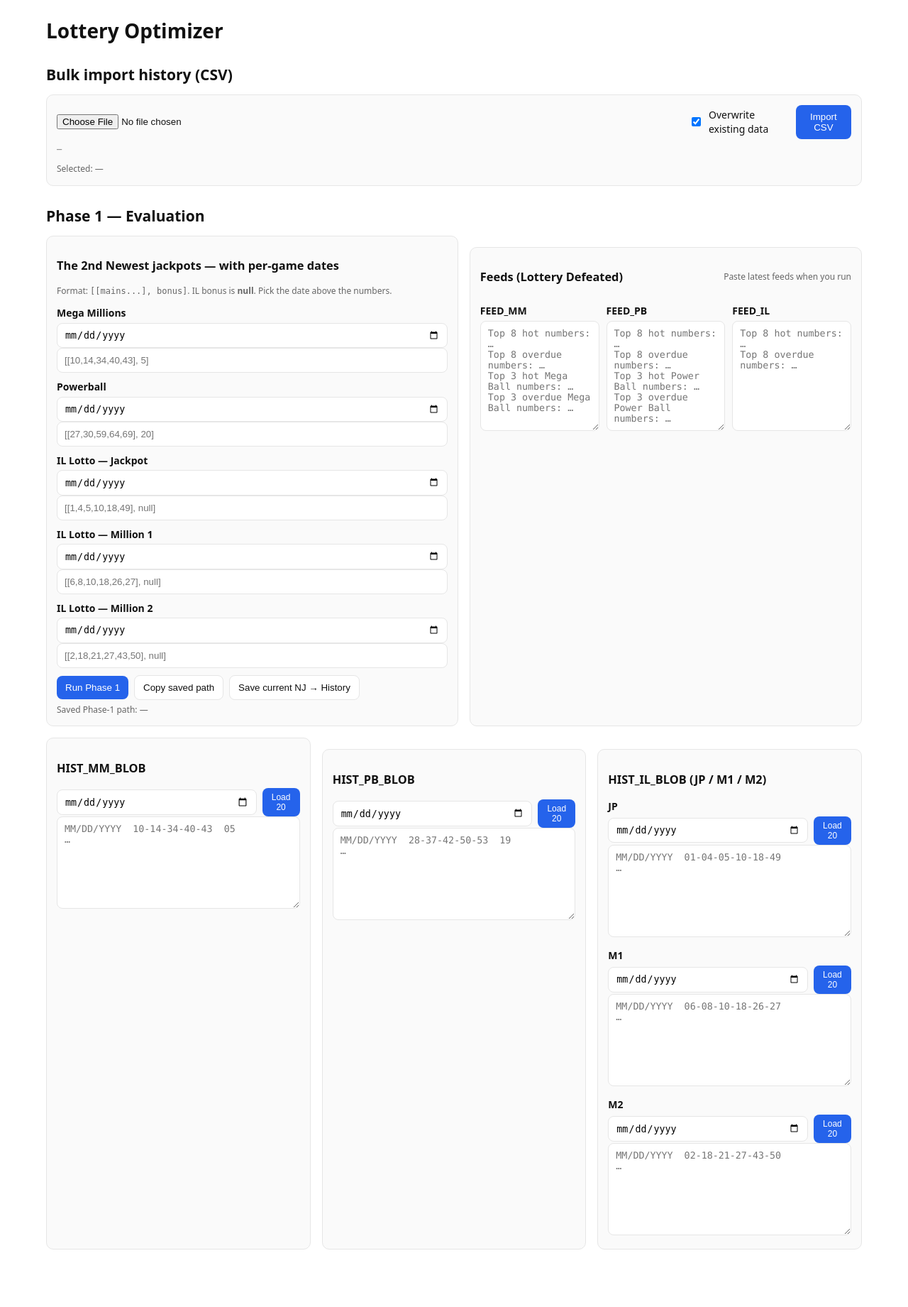
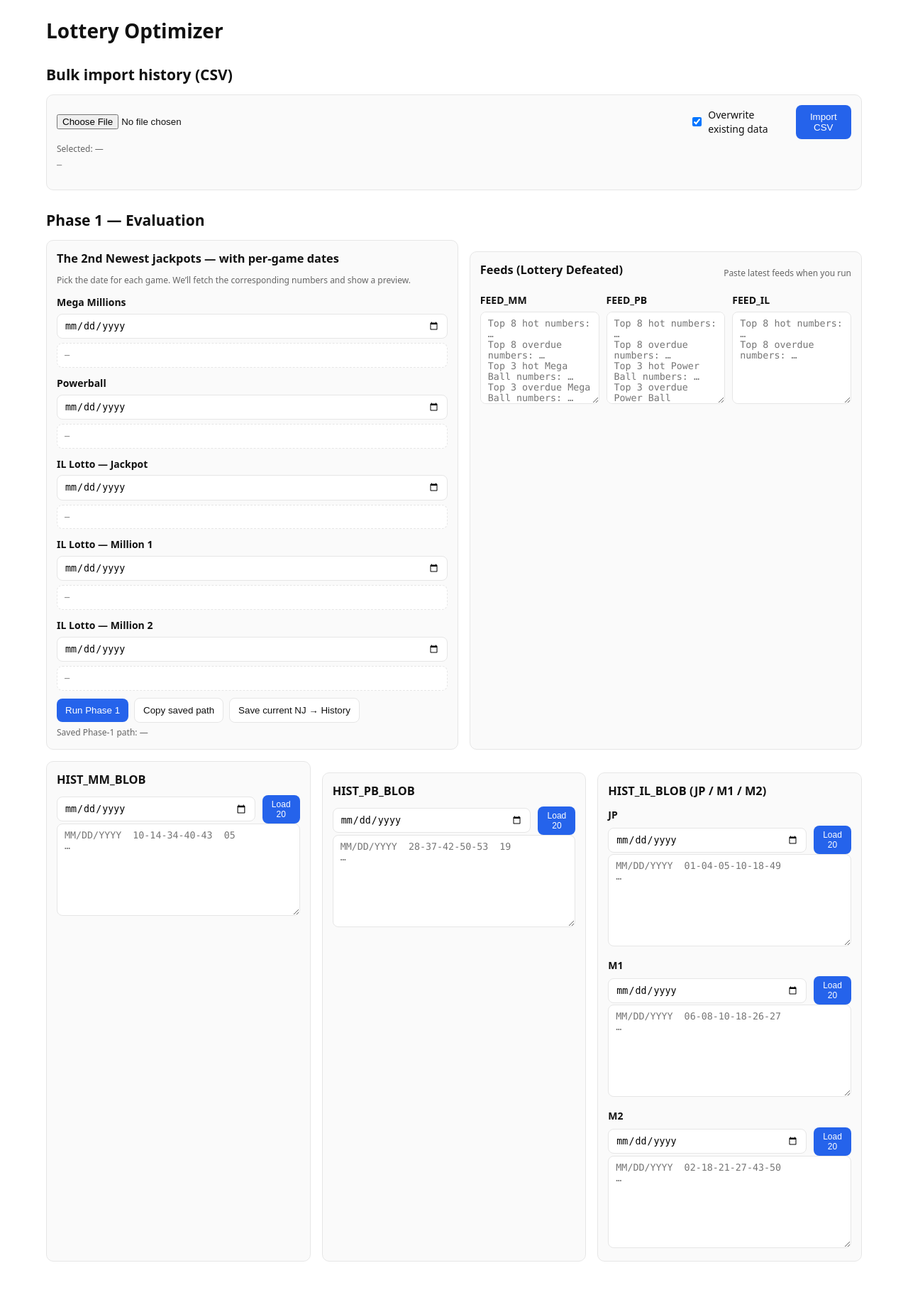
Before and after one commit to lettiehsu/lottery-optimizer, a Flask app: page / in a window 1280 px wide. Shown: the whole page at 71% size. Before the commit the page ends 1760 px from the top, so only its background shows below. Run offline with Flask 3, Linux system fonts and the light colour scheme.

Commit message:
Update index.html

```diff
--- a/templates/index.html
+++ b/templates/index.html
@@ -6,12 +6,12 @@
   <title>Lottery Optimizer</title>
   <link rel="stylesheet" href="/static/styles.css" />
   <style>
-    /* light, tidy defaults (works with your existing styles.css) */
     :root { --bg:#fff; --fg:#111; --muted:#666; --line:#e6e6e6; --card:#fafafa; --blue:#2563eb; }
     body { background:var(--bg); color:var(--fg); margin:0; font:14px/1.4 system-ui, -apple-system, Segoe UI, Roboto, sans-serif; }
     .wrap { max-width:1150px; margin:24px auto 64px; padding:0 16px; }
     h1 { margin:0 0 16px; }
     h2 { margin:28px 0 12px; }
+    h3 { margin:0 0 10px; }
     .card { background:var(--card); border:1px solid var(--line); border-radius:10px; padding:14px; }
     .card + .card { margin-top:16px; }
     .row { display:flex; gap:10px; align-items:center; }
@@ -20,18 +20,17 @@
     .phase1-grid { display:grid; gap:16px; grid-template-columns: 1.05fr 1fr; }
     .feeds-grid { display:grid; gap:10px; grid-template-columns: 1fr 1fr 1fr; }
     .hist-grid { display:grid; gap:16px; grid-template-columns: 1fr 1fr 1fr; }
-    .field-label { display:block; margin:10px 0 4px; font-weight:600; }
+    .field-label { display:block; margin:12px 0 6px; font-weight:600; }
     .hint { color:var(--muted); font-size:12px; }
     .tiny { color:var(--muted); font-size:12px; margin-top:6px; }
-    input.text, input.date, textarea, input[type="file"] { width:100%; box-sizing:border-box; }
-    input.text, input.date, textarea { border:1px solid var(--line); background:#fff; border-radius:8px; padding:9px 10px; }
-    input.date { padding:8px 10px; }
-    textarea { min-height:130px; font-family:ui-monospace, SFMono-Regular, Menlo, Consolas, monospace; }
+    .mono { font-family:ui-monospace,SFMono-Regular,Menlo,Consolas,monospace; }
+    input.date, textarea, input[type="file"] { width:100%; box-sizing:border-box; }
+    input.date, textarea { border:1px solid var(--line); background:#fff; border-radius:8px; padding:8px 10px; }
+    textarea { min-height:130px; }
     .btn { background:var(--blue); color:#fff; border:none; padding:9px 12px; border-radius:8px; cursor:pointer; }
     .btn.ghost { background:#fff; color:var(--fg); border:1px solid var(--line); }
     .btn.sm { padding:6px 9px; font-size:12px; }
-    .gap { gap:8px; }
-    .mono { font-family:ui-monospace, SFMono-Regular, Menlo, Consolas, monospace; }
+    .preview { padding:8px 10px; border:1px dashed var(--line); border-radius:8px; background:#fff; }
   </style>
 </head>
 <body>
@@ -41,13 +40,13 @@
     <!-- Bulk import -->
     <h2>Bulk import history (CSV)</h2>
     <div class="card">
-      <div class="row gap">
+      <div class="row" style="gap:8px;">
         <input id="upload_csv" type="file" accept=".csv,text/csv" />
-        <label class="row gap"><input id="upload_over" type="checkbox" checked /> Overwrite existing data</label>
+        <label class="row" style="gap:6px;"><input id="upload_over" type="checkbox" checked /> Overwrite existing data</label>
         <button id="upload_btn" class="btn">Import CSV</button>
       </div>
+      <div class="tiny">Selected: <span id="upload_selected">—</span></div>
       <pre id="upload_result" class="tiny mono">—</pre>
-      <div class="tiny">Selected: <span id="upload_selected">—</span></div>
     </div>
 
     <!-- Phase 1 -->
@@ -55,35 +54,45 @@
 
     <div class="phase1-grid">
       <div class="card">
-        <h3 class="card-title">The 2nd Newest jackpots — with per-game dates</h3>
-        <p class="hint">Format: <code>[[mains...], bonus]</code>. IL bonus is <b>null</b>. Pick the date above the numbers.</p>
+        <h3>The 2nd Newest jackpots — with per-game dates</h3>
+        <p class="hint">Pick the date for each game. We’ll fetch the corresponding numbers and show a preview.</p>
 
         <!-- MM -->
         <label class="field-label">Mega Millions</label>
-        <input id="mm_date" type="date" class="date" />
-        <input id="LATEST_MM" type="text" class="text" placeholder="[[10,14,34,40,43], 5]" />
+        <div class="row">
+          <input id="mm_date" type="date" class="date" />
+        </div>
+        <div id="mm_preview" class="preview mono tiny">—</div>
 
         <!-- PB -->
         <label class="field-label">Powerball</label>
-        <input id="pb_date" type="date" class="date" />
-        <input id="LATEST_PB" type="text" class="text" placeholder="[[27,30,59,64,69], 20]" />
+        <div class="row">
+          <input id="pb_date" type="date" class="date" />
+        </div>
+        <div id="pb_preview" class="preview mono tiny">—</div>
 
         <!-- IL JP -->
         <label class="field-label">IL Lotto — Jackpot</label>
-        <input id="il_jp_date" type="date" class="date" />
-        <input id="LATEST_IL_JP" type="text" class="text" placeholder="[[1,4,5,10,18,49], null]" />
+        <div class="row">
+          <input id="il_jp_date" type="date" class="date" />
+        </div>
+        <div id="il_jp_preview" class="preview mono tiny">—</div>
 
         <!-- IL M1 -->
         <label class="field-label">IL Lotto — Million 1</label>
-        <input id="il_m1_date" type="date" class="date" />
-        <input id="LATEST_IL_M1" type="text" class="text" placeholder="[[6,8,10,18,26,27], null]" />
+        <div class="row">
+          <input id="il_m1_date" type="date" class="date" />
+        </div>
+        <div id="il_m1_preview" class="preview mono tiny">—</div>
 
         <!-- IL M2 -->
         <label class="field-label">IL Lotto — Million 2</label>
-        <input id="il_m2_date" type="date" class="date" />
-        <input id="LATEST_IL_M2" type="text" class="text" placeholder="[[2,18,21,27,43,50], null]" />
+        <div class="row">
+          <input id="il_m2_date" type="date" class="date" />
+        </div>
+        <div id="il_m2_preview" class="preview mono tiny">—</div>
 
-        <div class="row gap" style="margin-top:10px;">
+        <div class="row" style="gap:8px; margin-top:10px;">
           <button id="run_p1" class="btn">Run Phase 1</button>
           <button id="copy_p1" class="btn ghost">Copy saved path</button>
           <button id="save_nj_to_hist" class="btn ghost">Save current NJ → History</button>
@@ -93,24 +102,21 @@
 
       <div class="card">
         <div class="row between">
-          <h3 class="card-title">Feeds (Lottery Defeated)</h3>
+          <h3>Feeds (Lottery Defeated)</h3>
           <small class="hint">Paste latest feeds when you run</small>
         </div>
         <div class="feeds-grid">
           <div>
             <label class="field-label">FEED_MM</label>
-            <textarea id="FEED_MM" rows="9" class="mono"
-              placeholder="Top 8 hot numbers: …&#10;Top 8 overdue numbers: …&#10;Top 3 hot Mega Ball numbers: …&#10;Top 3 overdue Mega Ball numbers: …"></textarea>
+            <textarea id="FEED_MM" class="mono" placeholder="Top 8 hot numbers: …&#10;Top 8 overdue numbers: …&#10;Top 3 hot Mega Ball numbers: …&#10;Top 3 overdue Mega Ball numbers: …"></textarea>
           </div>
           <div>
             <label class="field-label">FEED_PB</label>
-            <textarea id="FEED_PB" rows="9" class="mono"
-              placeholder="Top 8 hot numbers: …&#10;Top 8 overdue numbers: …&#10;Top 3 hot Power Ball numbers: …&#10;Top 3 overdue Power Ball numbers: …"></textarea>
+            <textarea id="FEED_PB" class="mono" placeholder="Top 8 hot numbers: …&#10;Top 8 overdue numbers: …&#10;Top 3 hot Power Ball numbers: …&#10;Top 3 overdue Power Ball numbers: …"></textarea>
           </div>
           <div>
             <label class="field-label">FEED_IL</label>
-            <textarea id="FEED_IL" rows="9" class="mono"
-              placeholder="Top 8 hot numbers: …&#10;Top 8 overdue numbers: …"></textarea>
+            <textarea id="FEED_IL" class="mono" placeholder="Top 8 hot numbers: …&#10;Top 8 overdue numbers: …"></textarea>
           </div>
         </div>
       </div>
@@ -121,51 +127,50 @@
       <!-- MM -->
       <div class="card">
         <h3>HIST_MM_BLOB</h3>
-        <div class="row gap">
+        <div class="row">
           <input id="mm_hist_date" type="date" class="date" />
           <button id="mm_hist_load20" class="btn sm">Load 20</button>
         </div>
-        <textarea id="HIST_MM_BLOB" class="mono" placeholder="MM/DD/YYYY  10-14-34-40-43  05&#10;…" ></textarea>
+        <textarea id="HIST_MM_BLOB" class="mono" placeholder="MM/DD/YYYY  10-14-34-40-43  05&#10;…"></textarea>
       </div>
 
       <!-- PB -->
       <div class="card">
         <h3>HIST_PB_BLOB</h3>
-        <div class="row gap">
+        <div class="row">
           <input id="pb_hist_date" type="date" class="date" />
           <button id="pb_hist_load20" class="btn sm">Load 20</button>
         </div>
         <textarea id="HIST_PB_BLOB" class="mono" placeholder="MM/DD/YYYY  28-37-42-50-53  19&#10;…"></textarea>
       </div>
 
-      <!-- IL -->
+      <!-- IL (3 panes) -->
       <div class="card">
         <h3>HIST_IL_BLOB (JP / M1 / M2)</h3>
 
         <label class="field-label">JP</label>
-        <div class="row gap">
+        <div class="row">
           <input id="il_jp_hist_date" type="date" class="date" />
           <button id="il_jp_hist_load20" class="btn sm">Load 20</button>
         </div>
         <textarea id="HIST_IL_JP_BLOB" class="mono" placeholder="MM/DD/YYYY  01-04-05-10-18-49&#10;…"></textarea>
 
         <label class="field-label" style="margin-top:12px;">M1</label>
-        <div class="row gap">
+        <div class="row">
           <input id="il_m1_hist_date" type="date" class="date" />
           <button id="il_m1_hist_load20" class="btn sm">Load 20</button>
         </div>
         <textarea id="HIST_IL_M1_BLOB" class="mono" placeholder="MM/DD/YYYY  06-08-10-18-26-27&#10;…"></textarea>
 
         <label class="field-label" style="margin-top:12px;">M2</label>
-        <div class="row gap">
+        <div class="row">
           <input id="il_m2_hist_date" type="date" class="date" />
           <button id="il_m2_hist_load20" class="btn sm">Load 20</button>
         </div>
         <textarea id="HIST_IL_M2_BLOB" class="mono" placeholder="MM/DD/YYYY  02-18-21-27-43-50&#10;…"></textarea>
       </div>
     </div>
-
-  </div><!-- /wrap -->
+  </div>
 
   <script src="/static/app.js"></script>
 </body>
```
